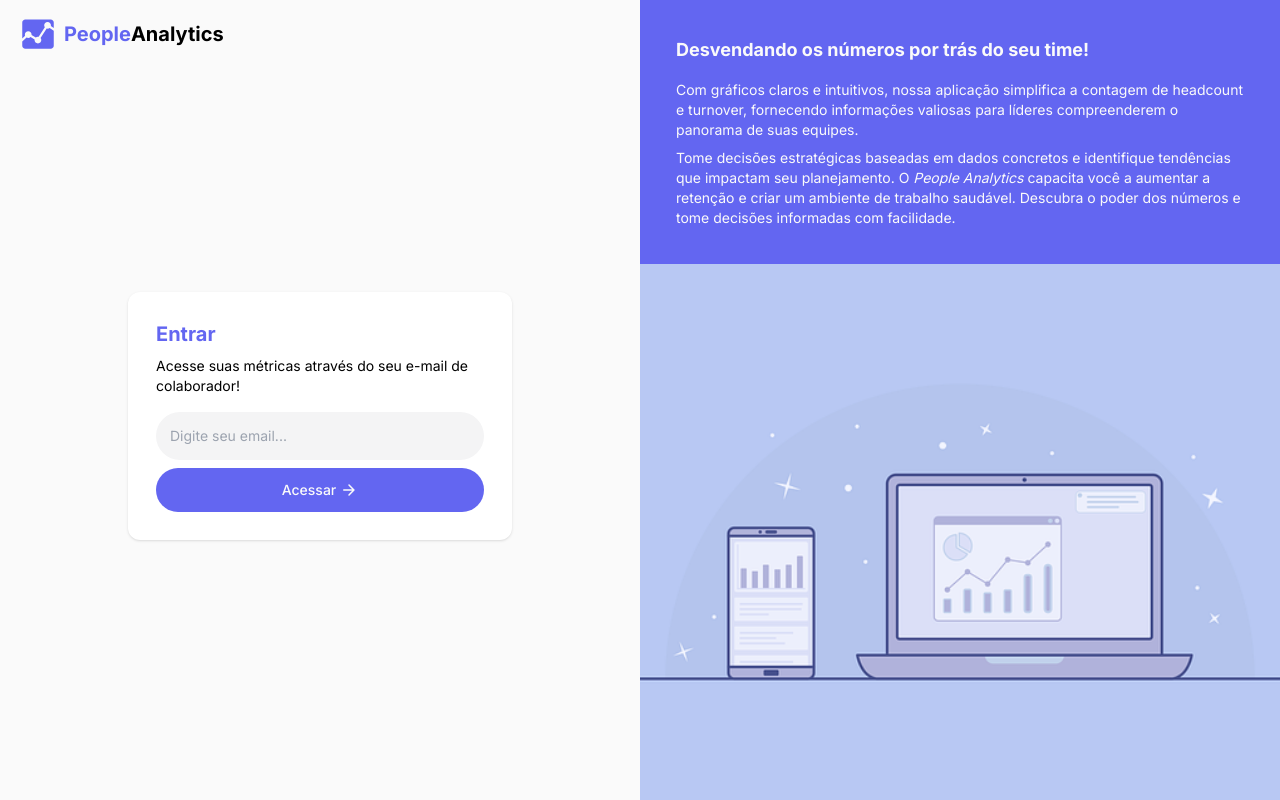
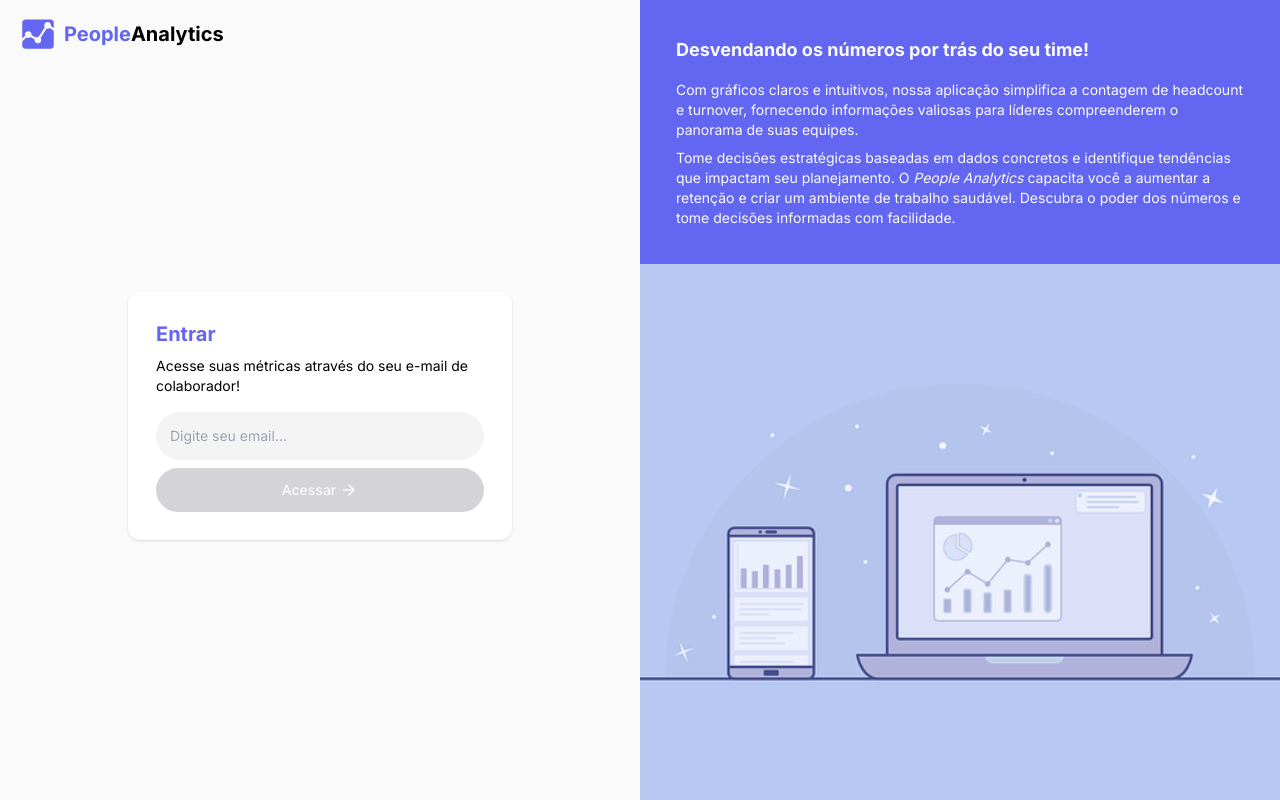
Before and after one commit to turevel/people-analytics, a React (Vite) app in the folder frontend/: page /login in a window 1280 px wide. Built offline with nearby package versions, Linux system fonts and the light colour scheme.

Commit message:
feat: add email validation

```diff
--- a/frontend/src/components/LoginForm/LoginFormInput.tsx
+++ b/frontend/src/components/LoginForm/LoginFormInput.tsx
@@ -1,10 +1,17 @@
-function LoginFormInput() {
+interface Props {
+  onChange: (value: string) => void;
+  value: string;
+}
+
+function LoginFormInput({ onChange, value }: Props) {
 	return (
 		<input
 			className="w-full rounded-3xl border-2 border-transparent bg-zinc-100 px-3 py-3 text-sm outline-none focus:border-indigo-500"
+			onChange={({ target }) => onChange(target.value)}
 			placeholder="Digite seu email..."
 			required
 			type="email"
+			value={value}
 		/>
 	);
 }
--- a/frontend/src/components/LoginForm/LoginFormSubmit.tsx
+++ b/frontend/src/components/LoginForm/LoginFormSubmit.tsx
@@ -1,9 +1,14 @@
 import { IcRoundArrowForward } from '../_icons/IcRoundArrowForward';
 
-function LoginFormSubmit() {
+interface Props {
+  disabled: boolean;
+}
+
+function LoginFormSubmit({ disabled }: Props) {
 	return (
 		<button
-			className="flex cursor-pointer items-center justify-center gap-1 rounded-3xl bg-indigo-500 p-3 text-sm font-medium text-zinc-50 hover:bg-indigo-400"
+			className="flex cursor-pointer items-center justify-center gap-1 rounded-3xl bg-indigo-500 p-3 text-sm font-medium text-zinc-50 hover:bg-indigo-400 disabled:cursor-not-allowed disabled:bg-zinc-300"
+			disabled={disabled}
 			type="submit"
 		>
       Acessar
--- a/frontend/src/components/LoginForm/index.tsx
+++ b/frontend/src/components/LoginForm/index.tsx
@@ -1,10 +1,12 @@
 import LoginFormHeader from './LoginFormHeader';
 import LoginFormInput from './LoginFormInput';
 import LoginFormSubmit from './LoginFormSubmit';
-import { FormEvent } from 'react';
+import { FormEvent, useState } from 'react';
 import { useNavigate } from 'react-router-dom';
+import emailValidator from '@/helpers/emailValidator';
 
 function LoginForm() {
+	const [email, setEmail] = useState('');
 	const navigate = useNavigate();
 
 	const handleSubmit = (e: FormEvent<HTMLFormElement>) => {
@@ -21,8 +23,8 @@ function LoginForm() {
 					className="flex flex-col gap-2"
 					onSubmit={handleSubmit}
 				>
-					<LoginFormInput />
-					<LoginFormSubmit />
+					<LoginFormInput value={email} onChange={setEmail} />
+					<LoginFormSubmit disabled={!emailValidator(email)} />
 				</form>
 			</div>
 		</div>
--- /dev/null
+++ b/frontend/src/helpers/emailValidator.ts
@@ -0,0 +1,6 @@
+function emailValidator(email: string) {
+	const regexEmail = /^[\w-.]+@([\w-]+\.)+[\w-]{2,4}$/;
+	return regexEmail.test(email);
+}
+
+export default emailValidator;
```
